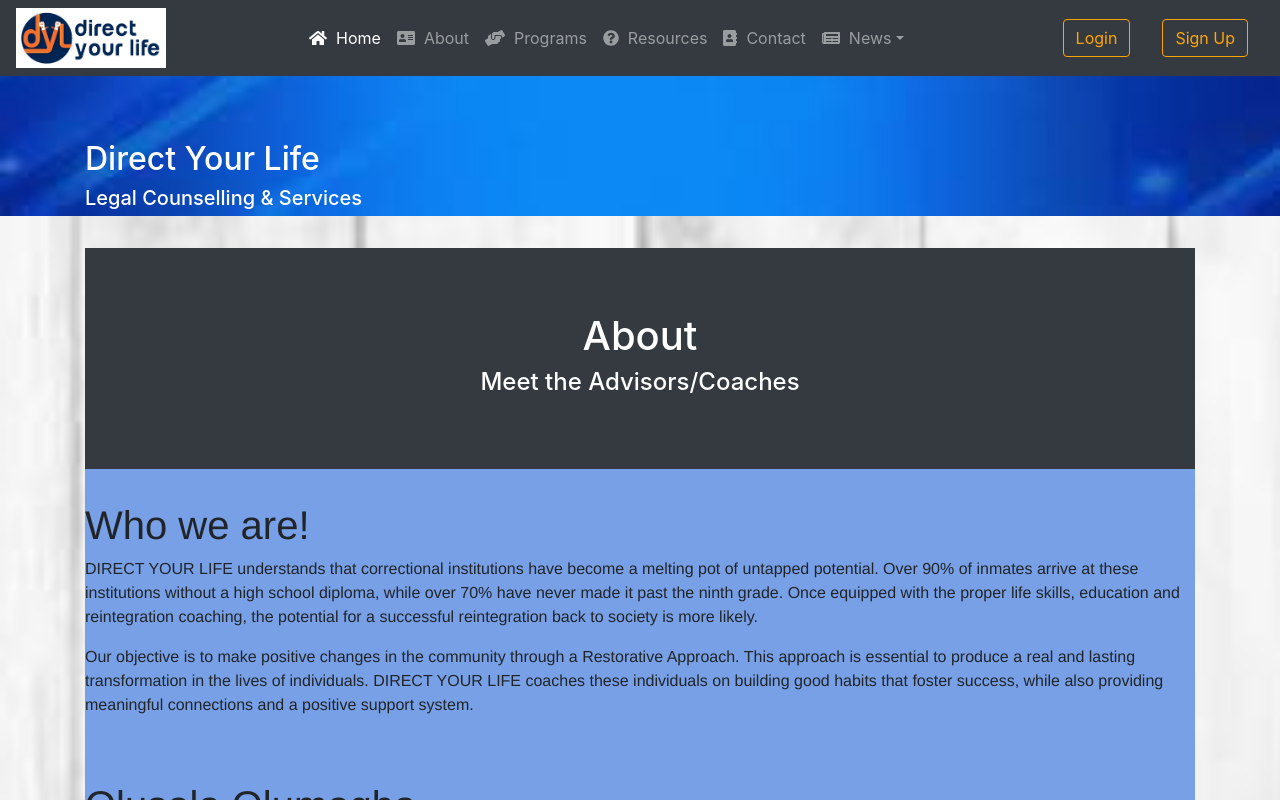
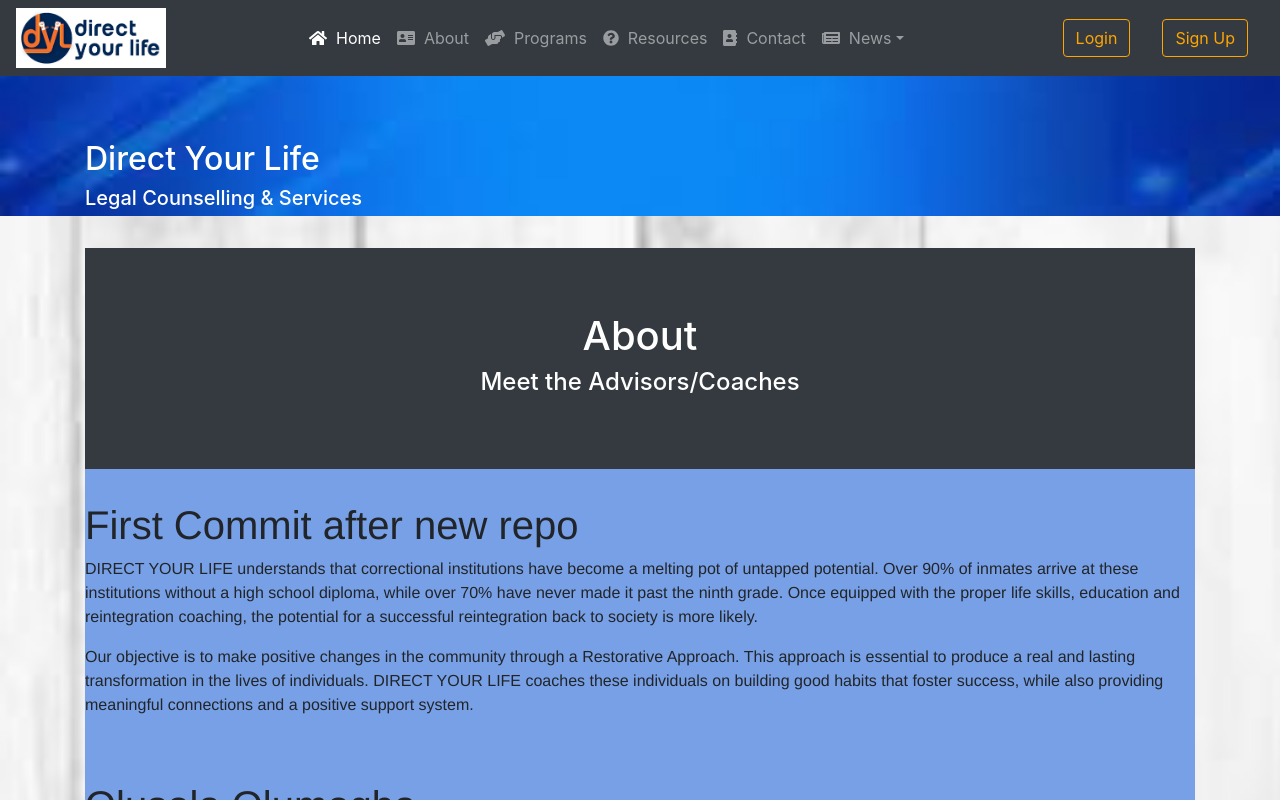
Before and after one commit to muymax/directYourLife, a React (Create React App) app: page /about in a window 1280 px wide. Shown: the top 800 px of the page. Built offline with nearby package versions, Linux system fonts and the light colour scheme.

Commit message:
1st commit after creating new repo

```diff
--- a/src/components/pages/About.js
+++ b/src/components/pages/About.js
@@ -16,7 +16,7 @@
 
            <Row>
             <Col>
-            <h1 style={{fontFamily:'helvetica'}}>Who we are!</h1>
+            <h1 style={{fontFamily:'helvetica'}}>First Commit after new repo</h1>
               <p style={{fontFamily:'helvetica'}}>
                 DIRECT YOUR LIFE understands that correctional institutions have
                 become a melting pot of untapped potential. Over 90% of inmates
```
